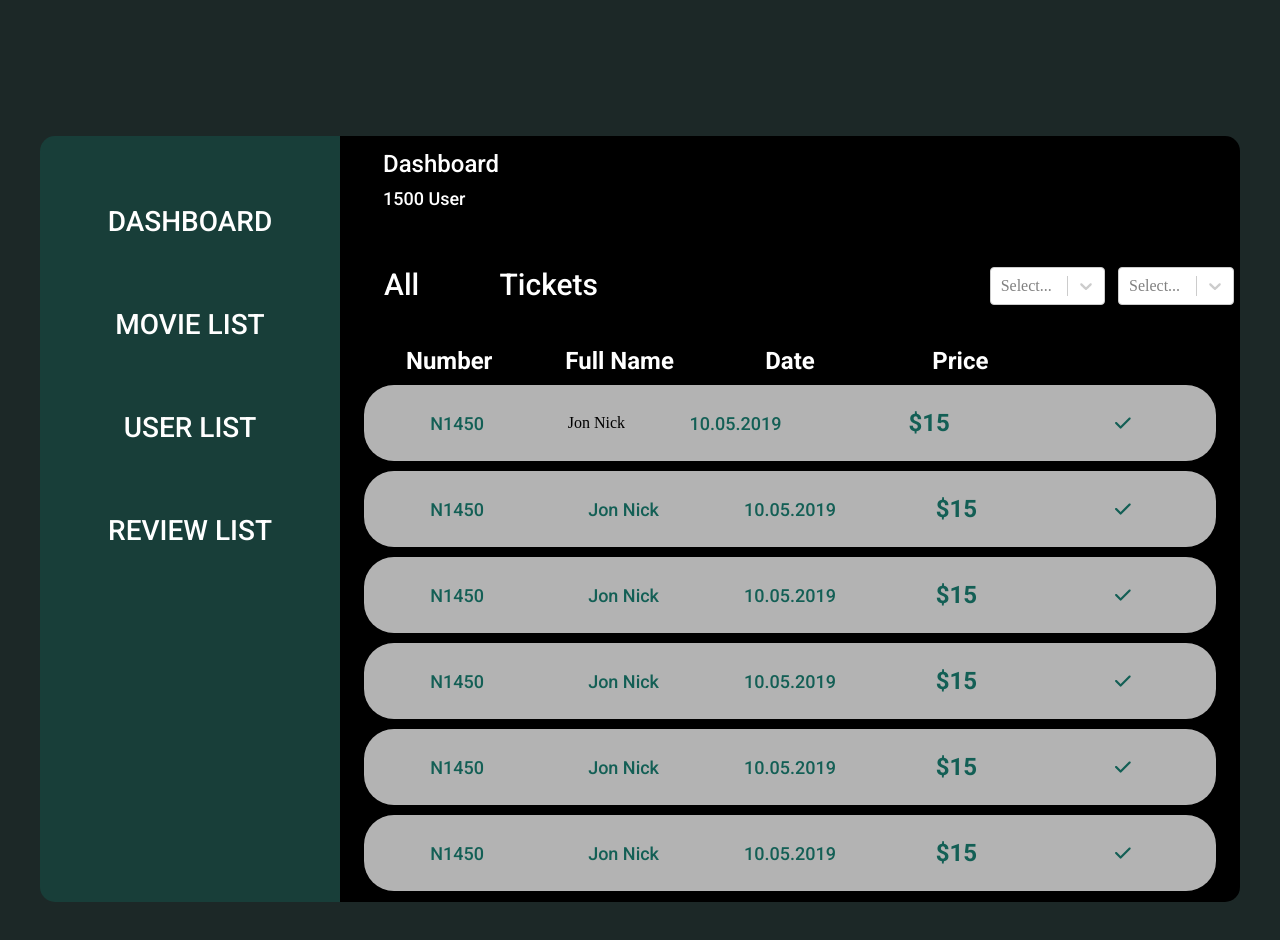
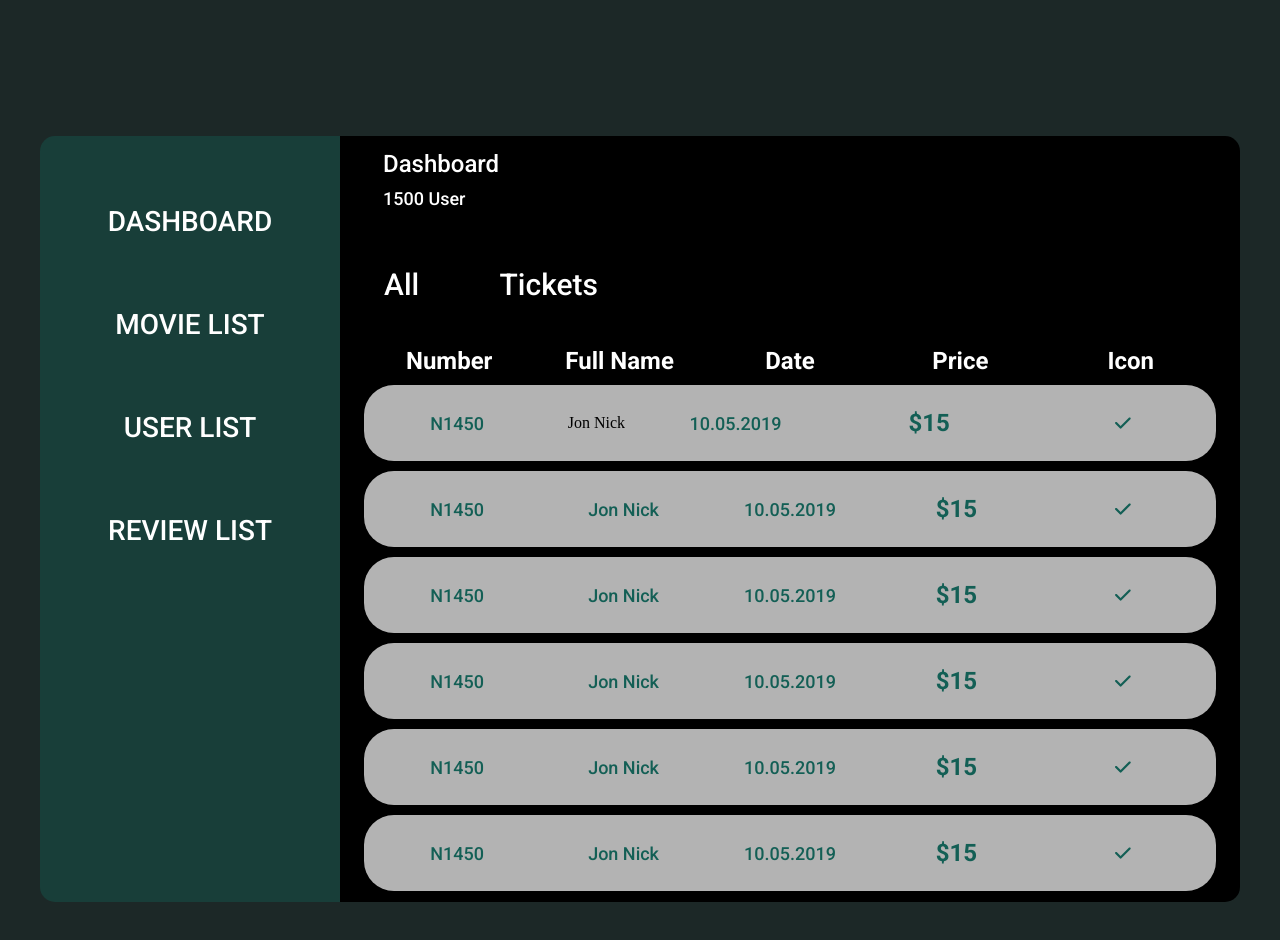
Before and after one commit to fullstackdevvelopment/Cinema-Admin, a React (Create React App) app: page /dashboard in a window 1280 px wide. Shown: the top 940 px of the page. Built offline with nearby package versions, Linux system fonts and the light colour scheme.

Commit message:
fix errors

```diff
--- a/src/Component/Dashboard/DashboardHeader.js
+++ b/src/Component/Dashboard/DashboardHeader.js
@@ -1,23 +1,24 @@
 import React from 'react';
-import {Link} from 'react-router-dom'
-import Selects from "../Selects";
+import { Link } from 'react-router-dom';
+import Selects from '../Selects';
+
 function DashboardHeader() {
   return (
     <div className="movies__nav__dashboard__banner">
       <nav className="movies__nav__dashboard__header">
-                <Link to="" className="movies__nav__dashboard__item">
+        <Link to="all" className="movies__nav__dashboard__item">
           All
         </Link>
-                <Link to="" className="movies__nav__dashboard__item">
+        <Link to="tickets" className="movies__nav__dashboard__item">
           Tickets
         </Link>
       </nav>
       <div className="movies__nav__dashboard__header__select">
         <div className="movies__nav__dashboard__select__item">
-                    <Selects/>
+          <Selects />
         </div>
         <div className="movies__nav__dashboard__select__item">
-                    <Selects/>
+          <Selects />
         </div>
       </div>
     </div>
--- a/src/Component/Dashboard/DashboardTable.js
+++ b/src/Component/Dashboard/DashboardTable.js
@@ -1,9 +1,12 @@
 import React from 'react';
-import {FontAwesomeIcon} from '@fortawesome/react-fontawesome'
-import {faCheck, faHeart} from "@fortawesome/free-solid-svg-icons";
+import { FontAwesomeIcon } from '@fortawesome/react-fontawesome';
+import { faCheck } from '@fortawesome/free-solid-svg-icons';
+
+const checkIcon = <FontAwesomeIcon icon={faCheck} />;
 
 function DashboardTable() {
-    return (<table className="movies__dashboard__table">
+  return (
+    <table className="movies__dashboard__table">
       <thead>
         <tr className="movies__dashboard__table__thead">
           <td className="movies__dashboard__table__item">
@@ -18,7 +21,7 @@ function DashboardTable() {
           <td className="movies__dashboard__table__item">
             Price
           </td>
-            <td className="movies__dashboard__table__item"/>
+          <td className="movies__dashboard__table__item">Icon</td>
         </tr>
       </thead>
       <tbody>
@@ -27,7 +30,9 @@ function DashboardTable() {
           <td className="movies__dashboard__table__item__info__item-s">Jon Nick</td>
           <td className="movies__dashboard__table__item__info__items">10.05.2019</td>
           <td className="movies__dashboard__table__item__info__items__price">$15</td>
-            <td className="movies__dashboard__table__item__info__items"><FontAwesomeIcon icon={faCheck}/></td>
+          <td className="movies__dashboard__table__item__info__items">
+            {checkIcon}
+          </td>
         </tr>
 
         <tr className="movies__dashboard__table__item__info">
@@ -35,7 +40,9 @@ function DashboardTable() {
           <td className="movies__dashboard__table__item__info__items">Jon Nick</td>
           <td className="movies__dashboard__table__item__info__items">10.05.2019</td>
           <td className="movies__dashboard__table__item__info__items__price">$15</td>
-            <td className="movies__dashboard__table__item__info__items"><FontAwesomeIcon icon={faCheck}/></td>
+          <td className="movies__dashboard__table__item__info__items">
+            {checkIcon}
+          </td>
         </tr>
 
         <tr className="movies__dashboard__table__item__info">
@@ -43,34 +50,42 @@ function DashboardTable() {
           <td className="movies__dashboard__table__item__info__items">Jon Nick</td>
           <td className="movies__dashboard__table__item__info__items">10.05.2019</td>
           <td className="movies__dashboard__table__item__info__items__price">$15</td>
-            <td className="movies__dashboard__table__item__info__items"><FontAwesomeIcon icon={faCheck}/></td>
+          <td className="movies__dashboard__table__item__info__items">
+            {checkIcon}
+          </td>
         </tr>
         <tr className="movies__dashboard__table__item__info">
           <td className="movies__dashboard__table__item__info__items">N1450</td>
           <td className="movies__dashboard__table__item__info__items">Jon Nick</td>
           <td className="movies__dashboard__table__item__info__items">10.05.2019</td>
           <td className="movies__dashboard__table__item__info__items__price">$15</td>
-            <td className="movies__dashboard__table__item__info__items"><FontAwesomeIcon icon={faCheck}/></td>
+          <td className="movies__dashboard__table__item__info__items">
+            {checkIcon}
+          </td>
         </tr>
         <tr className="movies__dashboard__table__item__info">
           <td className="movies__dashboard__table__item__info__items">N1450</td>
           <td className="movies__dashboard__table__item__info__items">Jon Nick</td>
           <td className="movies__dashboard__table__item__info__items">10.05.2019</td>
           <td className="movies__dashboard__table__item__info__items__price">$15</td>
-            <td className="movies__dashboard__table__item__info__items"><FontAwesomeIcon icon={faCheck}/></td>
+          <td className="movies__dashboard__table__item__info__items">
+            {checkIcon}
+          </td>
         </tr>
         <tr className="movies__dashboard__table__item__info">
           <td className="movies__dashboard__table__item__info__items">N1450</td>
           <td className="movies__dashboard__table__item__info__items">Jon Nick</td>
           <td className="movies__dashboard__table__item__info__items">10.05.2019</td>
           <td className="movies__dashboard__table__item__info__items__price">$15</td>
-            <td className="movies__dashboard__table__item__info__items"><FontAwesomeIcon icon={faCheck}/></td>
+          <td className="movies__dashboard__table__item__info__items">
+            {checkIcon}
+          </td>
         </tr>
-
 
       </tbody>
 
-    </table>);
+    </table>
+  );
 }
 
 export default DashboardTable;
--- a/src/Component/Selects.js
+++ b/src/Component/Selects.js
@@ -1,24 +1,9 @@
-import React, {useState} from 'react';
-import Select from 'react-select';
+import React from 'react';
 
 function Selects() {
-    const [selectedOption, setSelectedOption] = useState(null);
-
-    const options = [
-        { value: 'chocolate', label: 'Chocolate' },
-        { value: 'strawberry', label: 'Strawberry' },
-        { value: 'vanilla', label: 'Vanilla' },
-    ];
-    return (
-        <div className="admin__dashboard__select">
-            <Select
-                defaultValue={selectedOption}
-                onChange={setSelectedOption}
-                options={options}
-            />
-        </div>
-
-    );
+  return (
+    <div><p>5</p></div>
+  );
 }
 
 export default Selects;
--- a/src/index.js
+++ b/src/index.js
@@ -2,7 +2,7 @@ import React from 'react';
 import ReactDOM from 'react-dom/client';
 import App from './App';
 import reportWebVitals from './reportWebVitals';
-import './assets/style/styles.scss'
+import './assets/style/styles.scss';
 
 const root = ReactDOM.createRoot(document.getElementById('root'));
 root.render(
```
Also changed, not shown: package.json (+6 -1 lines), src/Api.js (+4 -4 lines), src/App.js (+5 -6 lines), src/Component/Header.js (+8 -8 lines), src/pages/Dashboard.js (+5 -6 lines), .eslintrc.js, src/Component/Dashboard/DashboardTickets.js (line endings or trailing spaces), src/Component/Navigation.js (indentation only), 1 other file (tests, documents, lock files or other folders). Lines whose indentation alone changed are shown as unchanged.
